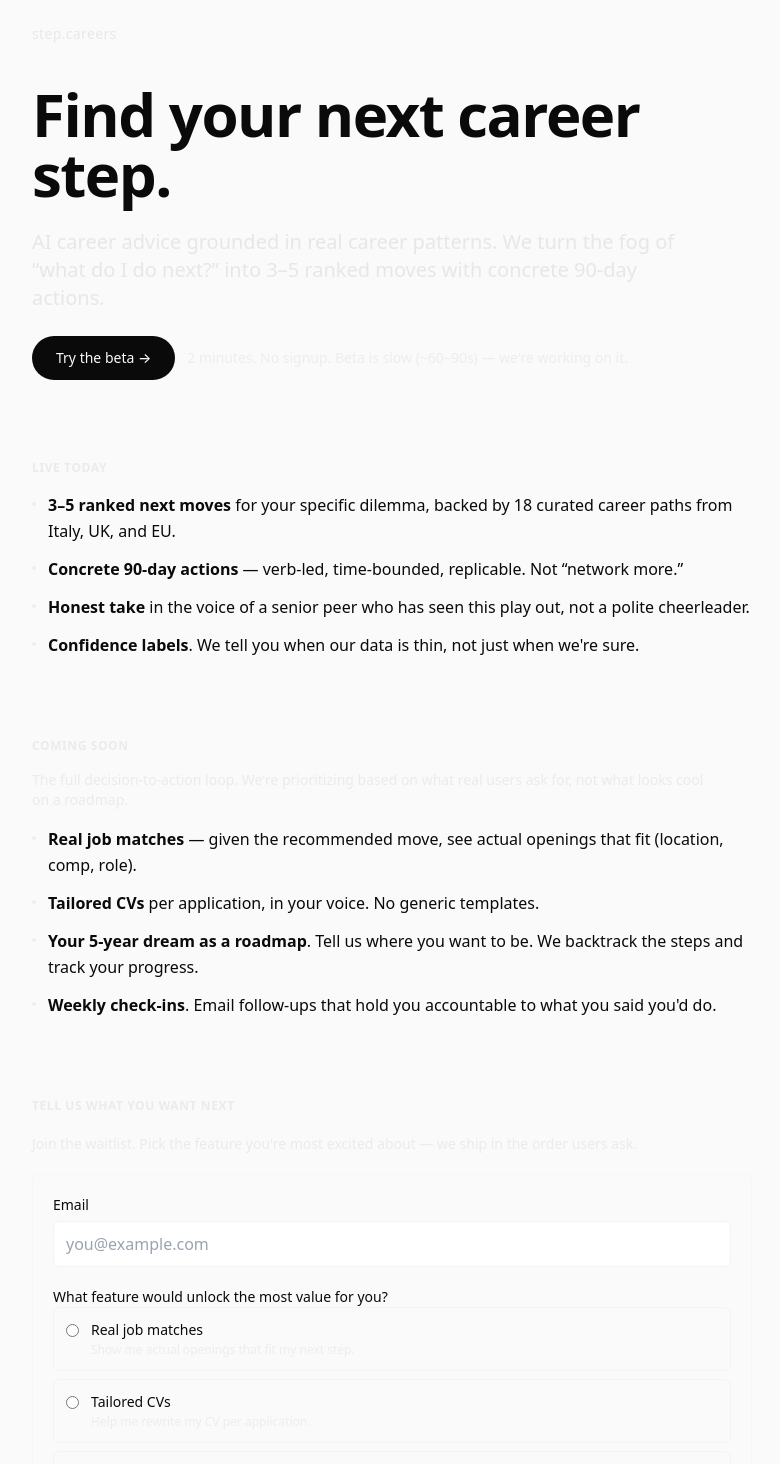
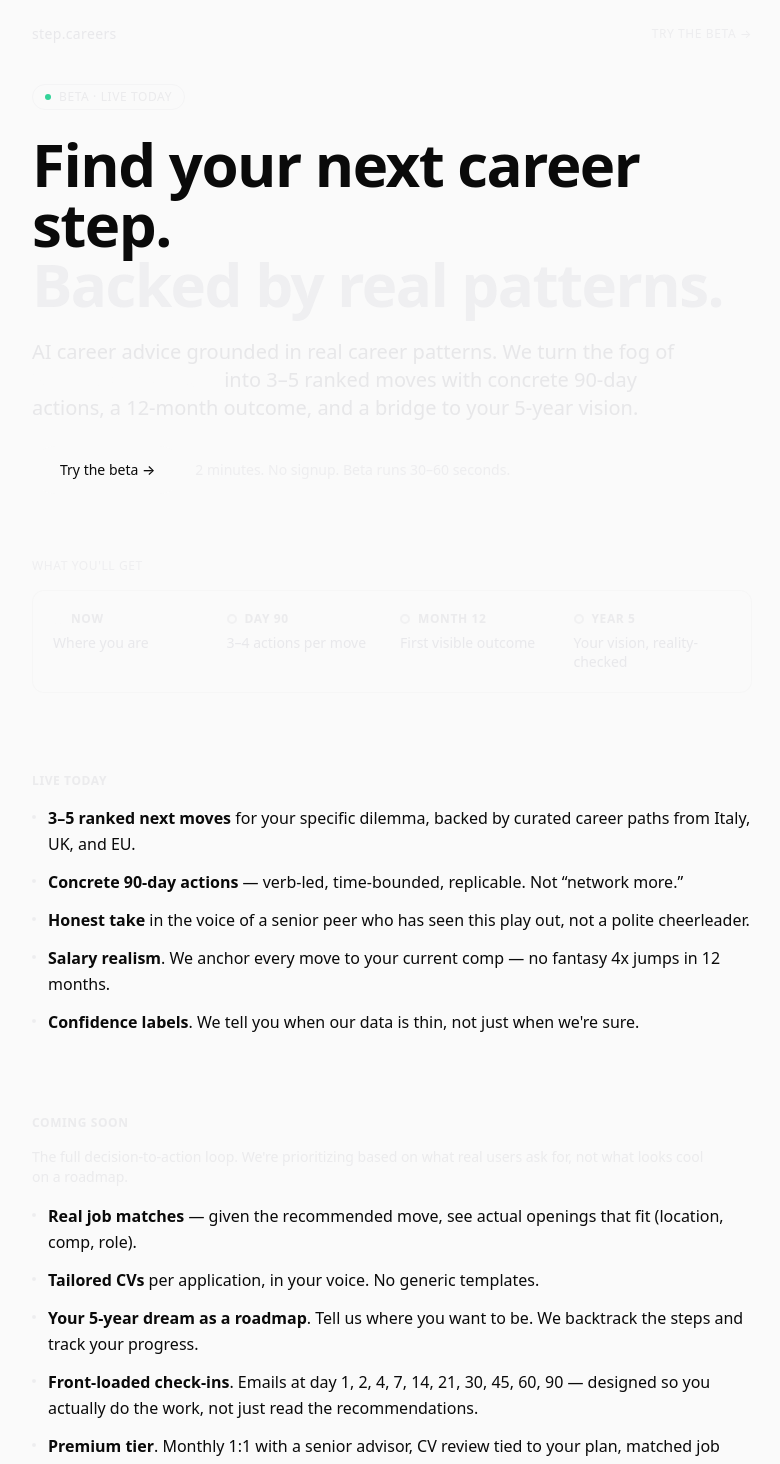
Before and after one commit to stepcareers/web, a Next.js app: page / in a window 1280 px wide. Shown: the part 40-1504 px from the top of the page, without its empty margins (248-1028 px from the left). Built offline with nearby package versions, Linux system fonts and the light colour scheme; no server answers.

Commit message:
feat: 4-step roadmap timeline + landing polish + new check-in cadence copy

```diff
--- a/app/beta/page.tsx
+++ b/app/beta/page.tsx
@@ -1455,9 +1455,19 @@ function LoadingView({
   );
 }
 
-/* ─── Now → Vision timeline (top of result) ───────────────────── */
-
-function NowToFutureBar({ profile }: { profile: ProfileSnapshot | null }) {
+/* ─── Roadmap timeline (top of result) ───────────────────────── */
+
+function trim(text: string, max: number): string {
+  return text.length > max ? text.slice(0, max - 1).trimEnd() + "…" : text;
+}
+
+function RoadmapTimeline({
+  profile,
+  recommendations,
+}: {
+  profile: ProfileSnapshot | null;
+  recommendations: Recommendation[];
+}) {
   if (!profile) return null;
 
   const stageLabel = STAGE_SHORT[profile.stage];
@@ -1470,91 +1480,125 @@ function NowToFutureBar({ profile }: { profile: ProfileSnapshot | null }) {
 
   const targetSalary =
     profile.minSalary !== undefined
-      ? `${sym}${profile.minSalary.toLocaleString()}+/yr`
+      ? `${sym}${profile.minSalary.toLocaleString()}+`
       : null;
 
-  const visionText =
-    profile.futureSelf?.trim() ||
-    "Your 5-year vision (add one in step 3 to make this richer)";
-  const visionShort =
-    visionText.length > 140 ? visionText.slice(0, 137) + "…" : visionText;
+  // Day 90 — total action count across recs (signal of commitment volume)
+  const totalActions = recommendations.reduce(
+    (acc, r) => acc + r.ninetyDayActions.length,
+    0,
+  );
+  const top = recommendations[0];
+
+  // Month 12 — top recommendation's outcome (truncated)
+  const month12Detail = top
+    ? trim(top.twelveMonthOutcome, 95)
+    : "First visible outcome";
+
+  // Year 5 — futureSelf, fallback prompt
+  const visionRaw = profile.futureSelf?.trim();
+  const year5Detail = visionRaw
+    ? trim(visionRaw, 110)
+    : "Add a 5-year vision (Start over → step 3) to anchor this";
+
+  const milestones: Array<{
+    label: string;
+    primary: string;
+    secondary?: string;
+    filled: boolean;
+  }> = [
+    {
+      label: "Now",
+      primary: stageLabel,
+      secondary:
+        [profile.locationPreferred, nowSalary].filter(Boolean).join(" · ") ||
+        undefined,
+      filled: true,
+    },
+    {
+      label: "Day 90",
+      primary: `${totalActions} concrete actions`,
+      secondary: top ? trim(top.title, 60) : "Across your top moves",
+      filled: false,
+    },
+    {
+      label: "Month 12",
+      primary: month12Detail,
+      secondary: targetSalary ? `Toward ${targetSalary}` : undefined,
+      filled: false,
+    },
+    {
+      label: "Year 5",
+      primary: year5Detail,
+      secondary: undefined,
+      filled: false,
+    },
+  ];
 
   return (
     <section
-      aria-label="Where you are vs where you want to go"
+      aria-label="Your career roadmap"
       className="rounded-xl border border-ink-200/25 bg-ink-200/[0.03] p-5 dark:bg-ink-50/[0.02]"
     >
-      <div className="grid grid-cols-[1fr_auto_1fr] gap-4 items-start">
-        {/* NOW */}
-        <div className="flex flex-col gap-1.5">
-          <div className="flex items-center gap-2">
-            <span className="h-2.5 w-2.5 rounded-full bg-ink-950 dark:bg-ink-50" />
-            <span className="text-xs font-semibold uppercase tracking-wider text-ink-200/70">
-              Now
-            </span>
-          </div>
-          <span className="text-base font-medium leading-snug">
-            {stageLabel}
-            {profile.locationPreferred ? ` · ${profile.locationPreferred}` : ""}
+      <div className="mb-4 flex items-baseline justify-between">
+        <h2 className="text-xs font-semibold uppercase tracking-wider text-ink-200/70">
+          Your roadmap
+        </h2>
+        {top && (
+          <span className="text-[10px] uppercase tracking-wider text-ink-200/45">
+            anchored to recommendation #1
           </span>
-          {nowSalary && (
-            <span className="text-sm text-ink-200/70 dark:text-ink-200/60">
-              {nowSalary}
-            </span>
-          )}
+        )}
+      </div>
+
+      {/* Connector line behind dots — desktop only */}
+      <div className="relative">
+        <div
+          aria-hidden="true"
+          className="absolute left-0 right-0 top-[5px] hidden h-px bg-gradient-to-r from-ink-50/60 via-ink-200/30 to-ink-200/15 sm:block"
+        />
+        <div className="grid grid-cols-1 gap-5 sm:grid-cols-4 sm:gap-3">
+          {milestones.map((m) => (
+            <Milestone key={m.label} {...m} />
+          ))}
         </div>
-
-        {/* Connector */}
-        <div className="flex flex-col items-center justify-center pt-3">
-          <svg
-            width="80"
-            height="20"
-            viewBox="0 0 80 20"
-            className="text-ink-200/40"
-            aria-hidden="true"
-          >
-            <line
-              x1="2"
-              y1="10"
-              x2="70"
-              y2="10"
-              stroke="currentColor"
-              strokeWidth="1.5"
-              strokeDasharray="3 3"
-            />
-            <polyline
-              points="64,4 72,10 64,16"
-              fill="none"
-              stroke="currentColor"
-              strokeWidth="1.5"
-              strokeLinecap="round"
-              strokeLinejoin="round"
-            />
-          </svg>
-          <span className="mt-1 text-[10px] uppercase tracking-wider text-ink-200/45">
-            5 years
+      </div>
+    </section>
+  );
+}
+
+function Milestone({
+  label,
+  primary,
+  secondary,
+  filled,
+}: {
+  label: string;
+  primary: string;
+  secondary?: string;
+  filled: boolean;
+}) {
+  return (
+    <div className="flex flex-row items-start gap-3 sm:flex-col sm:gap-2">
+      <span
+        className={`relative z-10 mt-1 h-2.5 w-2.5 shrink-0 rounded-full sm:mt-0 ${
+          filled
+            ? "bg-ink-950 ring-4 ring-ink-200/20 dark:bg-ink-50 dark:ring-ink-50/15"
+            : "border-2 border-ink-200/40 bg-ink-950 dark:bg-ink-950"
+        }`}
+      />
+      <div className="flex flex-col gap-1 sm:gap-1.5">
+        <span className="text-[11px] font-semibold uppercase tracking-wider text-ink-200/70">
+          {label}
+        </span>
+        <span className="text-sm font-medium leading-snug">{primary}</span>
+        {secondary && (
+          <span className="text-xs leading-snug text-ink-200/65 dark:text-ink-200/55">
+            {secondary}
           </span>
-        </div>
-
-        {/* VISION */}
-        <div className="flex flex-col gap-1.5 text-right">
-          <div className="flex items-center justify-end gap-2">
-            <span className="text-xs font-semibold uppercase tracking-wider text-ink-200/70">
-              Vision
-            </span>
-            <span className="h-2.5 w-2.5 rounded-full border-2 border-ink-950 dark:border-ink-50" />
-          </div>
-          <span className="text-base font-medium leading-snug">
-            {visionShort}
-          </span>
-          {targetSalary && (
-            <span className="text-sm text-ink-200/70 dark:text-ink-200/60">
-              Target: {targetSalary}
-            </span>
-          )}
-        </div>
-      </div>
-    </section>
+        )}
+      </div>
+    </div>
   );
 }
 
@@ -1570,7 +1614,10 @@ function ResultView({
   const { result, meta } = data;
   return (
     <section className="flex flex-col gap-10">
-      <NowToFutureBar profile={profile} />
+      <RoadmapTimeline
+        profile={profile}
+        recommendations={result.recommendations}
+      />
 
       <div>
         <h1 className="text-3xl font-semibold tracking-tight md:text-4xl">
@@ -1665,7 +1712,9 @@ function PostResultCTA() {
       <section className="rounded-xl border border-ink-200/30 bg-ink-200/[0.04] p-6 dark:bg-ink-50/[0.03]">
         <h2 className="text-lg font-semibold">You&apos;re in.</h2>
         <p className="mt-2 text-sm text-ink-200/80 dark:text-ink-200/70">
-          We&apos;ll email you in 7 days with your first 90-day check-in.
+          We&apos;ll email you tomorrow with your first nudge, then ramp down
+          (day 1, 2, 4, 7, 14, 21, 30, 45, 60, 90) so the early momentum
+          actually happens.
           {wantsPremium &&
             " You also signaled interest in Premium — we'll reach out personally when it opens."}
         </p>
@@ -1679,9 +1728,10 @@ function PostResultCTA() {
         These are starting points. The work is in the next 90 days.
       </h2>
       <p className="mt-2 text-sm text-ink-200/80 dark:text-ink-200/70">
-        Drop your email and we&apos;ll send check-ins at day 7, 30, and 90 — so
-        you actually do the actions, not just read them. We&apos;ll also
-        re-evaluate your plan as your situation changes.
+        Drop your email and we&apos;ll check in 10 times over the next 3
+        months — front-loaded at days 1, 2, 4, 7, then weekly to day 30, then
+        every 15 days to day 90. The cadence is designed so the first actions
+        happen before motivation fades.
       </p>
 
       <form onSubmit={submit} className="mt-4 flex flex-col gap-3">
--- a/app/page.tsx
+++ b/app/page.tsx
@@ -38,8 +38,8 @@ const INTEREST_OPTIONS: Array<{ value: Interest; label: string; hint: string }>
   },
   {
     value: "accountability",
-    label: "Weekly check-ins",
-    hint: "Email me to ask what I actually did each week.",
+    label: "Front-loaded check-ins",
+    hint: "Email me at days 1, 2, 4, 7, 14, 21, 30, 45, 60, 90.",
   },
   {
     value: "other",
@@ -89,32 +89,60 @@ export default function LandingPage() {
 
   return (
     <main className="mx-auto flex min-h-screen max-w-3xl flex-col px-6 py-10 md:py-16">
-      <header className="mb-10">
+      <header className="mb-10 flex items-center justify-between">
         <p className="text-sm font-medium tracking-wide text-ink-200/80 dark:text-ink-200/60">
           step.careers
         </p>
+        <Link
+          href="/beta"
+          className="text-xs uppercase tracking-wider text-ink-200/60 transition hover:text-ink-50"
+        >
+          Try the beta →
+        </Link>
       </header>
 
       {/* Hero ─────────────────────────────────────────────────── */}
       <section className="flex flex-col gap-6">
-        <h1 className="text-4xl font-semibold leading-tight tracking-tight md:text-6xl">
+        <span className="inline-flex w-fit items-center gap-2 rounded-full border border-ink-200/30 px-3 py-1 text-xs uppercase tracking-wider text-ink-200/70">
+          <span className="h-1.5 w-1.5 rounded-full bg-emerald-400" />
+          Beta · live today
+        </span>
+        <h1 className="text-4xl font-semibold leading-[1.05] tracking-tight md:text-6xl">
           Find your next career step.
+          <br />
+          <span className="text-ink-200/50">Backed by real patterns.</span>
         </h1>
         <p className="max-w-2xl text-lg leading-relaxed text-ink-200/90 dark:text-ink-200/70 md:text-xl">
-          AI career advice grounded in real career patterns. We turn the
-          fog of &ldquo;what do I do next?&rdquo; into 3–5 ranked moves with concrete
-          90-day actions.
+          AI career advice grounded in real career patterns. We turn the fog of{" "}
+          <span className="text-ink-50">&ldquo;what do I do next?&rdquo;</span>{" "}
+          into 3–5 ranked moves with concrete 90-day actions, a 12-month
+          outcome, and a bridge to your 5-year vision.
         </p>
         <div className="flex flex-col gap-3 sm:flex-row sm:items-center">
           <Link
             href="/beta"
-            className="self-start rounded-full bg-ink-950 px-6 py-3 text-sm font-medium text-ink-50 transition hover:opacity-80 dark:bg-ink-50 dark:text-ink-950"
+            className="self-start rounded-full bg-ink-50 px-7 py-3.5 text-sm font-medium text-ink-950 transition hover:opacity-80"
           >
             Try the beta →
           </Link>
           <span className="text-sm text-ink-200/60 dark:text-ink-200/50">
-            2 minutes. No signup. Beta is slow (~60–90s) — we&apos;re working on it.
+            2 minutes. No signup. Beta runs 30–60 seconds.
           </span>
+        </div>
+      </section>
+
+      {/* Journey preview ──────────────────────────────────────── */}
+      <section className="mt-14 md:mt-16">
+        <p className="mb-4 text-xs uppercase tracking-wider text-ink-200/50">
+          What you&apos;ll get
+        </p>
+        <div className="rounded-xl border border-ink-200/20 bg-ink-200/[0.03] p-5 dark:bg-ink-50/[0.02]">
+          <div className="grid grid-cols-2 gap-4 sm:grid-cols-4">
+            <JourneyStep label="Now" detail="Where you are" filled />
+            <JourneyStep label="Day 90" detail="3–4 actions per move" />
+            <JourneyStep label="Month 12" detail="First visible outcome" />
+            <JourneyStep label="Year 5" detail="Your vision, reality-checked" />
+          </div>
         </div>
       </section>
 
@@ -126,7 +154,7 @@ export default function LandingPage() {
         <ul className="flex flex-col gap-3 text-base leading-relaxed">
           <Bullet>
             <strong>3–5 ranked next moves</strong> for your specific dilemma,
-            backed by 18 curated career paths from Italy, UK, and EU.
+            backed by curated career paths from Italy, UK, and EU.
           </Bullet>
           <Bullet>
             <strong>Concrete 90-day actions</strong> — verb-led, time-bounded,
@@ -135,6 +163,10 @@ export default function LandingPage() {
           <Bullet>
             <strong>Honest take</strong> in the voice of a senior peer who has
             seen this play out, not a polite cheerleader.
+          </Bullet>
+          <Bullet>
+            <strong>Salary realism</strong>. We anchor every move to your
+            current comp — no fantasy 4x jumps in 12 months.
           </Bullet>
           <Bullet>
             <strong>Confidence labels</strong>. We tell you when our data is
@@ -166,8 +198,13 @@ export default function LandingPage() {
             want to be. We backtrack the steps and track your progress.
           </Bullet>
           <Bullet>
-            <strong>Weekly check-ins</strong>. Email follow-ups that hold you
-            accountable to what you said you&apos;d do.
+            <strong>Front-loaded check-ins</strong>. Emails at day 1, 2, 4, 7,
+            14, 21, 30, 45, 60, 90 — designed so you actually do the work, not
+            just read the recommendations.
+          </Bullet>
+          <Bullet>
+            <strong>Premium tier</strong>. Monthly 1:1 with a senior advisor,
+            CV review tied to your plan, matched job opportunities.
           </Bullet>
         </ul>
       </section>
@@ -199,7 +236,7 @@ export default function LandingPage() {
                 onChange={(e) => setEmail(e.target.value)}
                 placeholder="you@example.com"
                 required
-                className="w-full rounded-md border border-ink-200/40 bg-white px-3 py-2.5 text-base text-ink-950 focus:border-accent focus:outline-none"
+                className="form-input"
               />
             </label>
 
@@ -246,7 +283,7 @@ export default function LandingPage() {
                 placeholder="What career problem are you trying to solve? What's missing in tools you've tried?"
                 rows={3}
                 maxLength={500}
-                className="w-full rounded-md border border-ink-200/40 bg-white px-3 py-2.5 text-base text-ink-950 focus:border-accent focus:outline-none"
+                className="form-input"
               />
             </label>
 
@@ -257,7 +294,7 @@ export default function LandingPage() {
             <button
               type="submit"
               disabled={status === "submitting"}
-              className="self-start rounded-full bg-ink-950 px-6 py-3 text-sm font-medium text-ink-50 transition hover:opacity-80 disabled:opacity-50 dark:bg-ink-50 dark:text-ink-950"
+              className="self-start rounded-full bg-ink-50 px-6 py-3 text-sm font-medium text-ink-950 transition hover:opacity-80 disabled:opacity-50"
             >
               {status === "submitting" ? "Submitting…" : "Join the waitlist"}
             </button>
@@ -282,3 +319,31 @@ function Bullet({ children }: { children: React.ReactNode }) {
     </li>
   );
 }
+
+function JourneyStep({
+  label,
+  detail,
+  filled,
+}: {
+  label: string;
+  detail: string;
+  filled?: boolean;
+}) {
+  return (
+    <div className="flex flex-col gap-1.5">
+      <div className="flex items-center gap-2">
+        <span
+          className={`h-2.5 w-2.5 rounded-full ${
+            filled
+              ? "bg-ink-50"
+              : "border-2 border-ink-200/40 bg-transparent"
+          }`}
+        />
+        <span className="text-xs font-semibold uppercase tracking-wider text-ink-200/70">
+          {label}
+        </span>
+      </div>
+      <span className="text-sm leading-snug text-ink-200/80">{detail}</span>
+    </div>
+  );
+}
```
